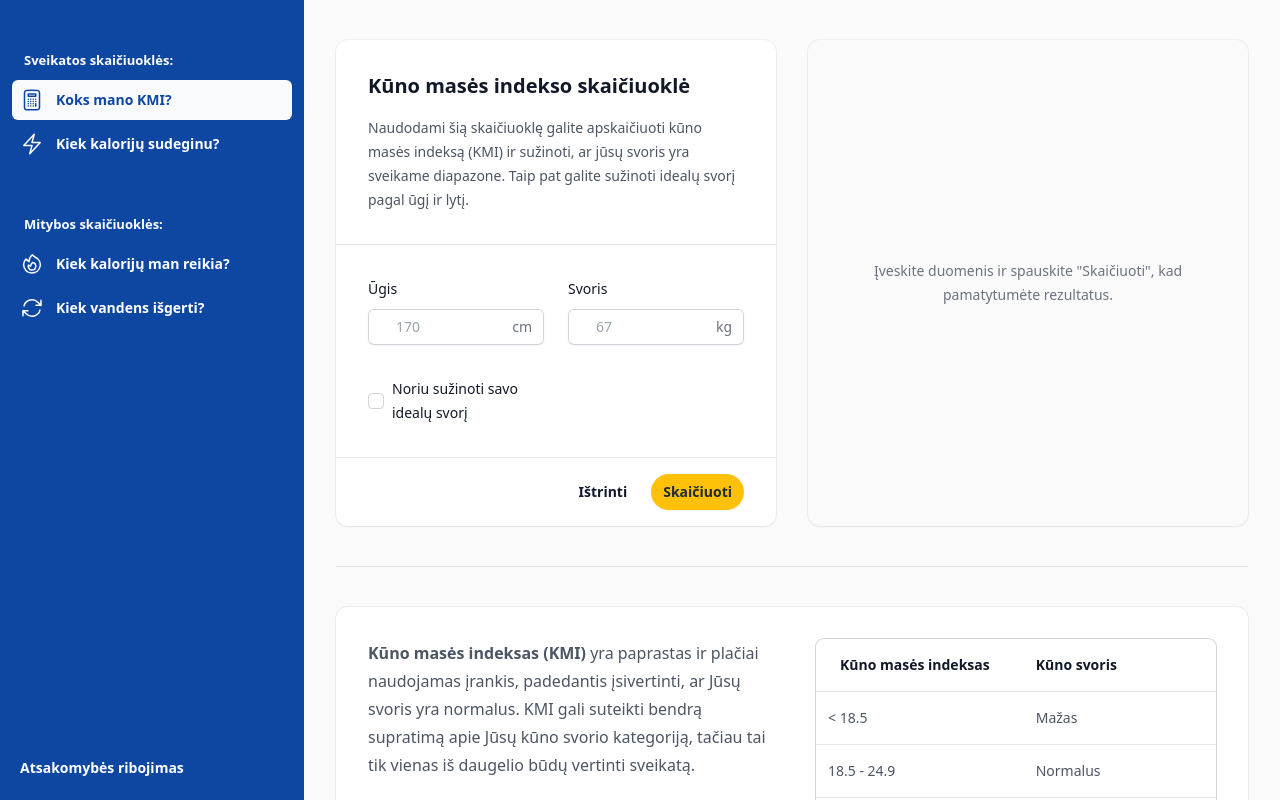
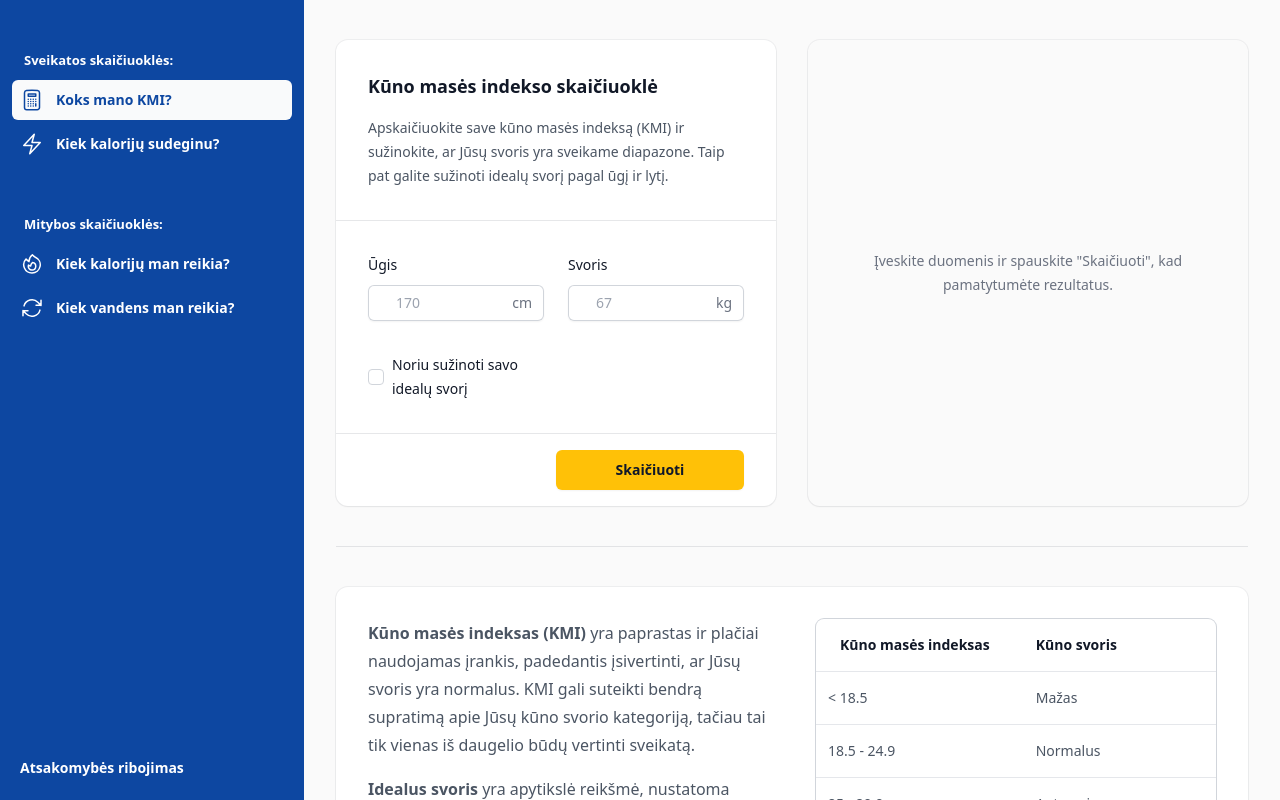
Before and after one commit to rutasip/kmiskaiciuokle.lt, a React (Vite) app: page / in a window 1280 px wide. Shown: the top 800 px of the page. Built offline with nearby package versions, Linux system fonts and the light colour scheme.

Commit message:
update buttons

```diff
--- a/src/App.jsx
+++ b/src/App.jsx
@@ -10,7 +10,7 @@ export default function App() {
   return (
     <div className="h-full antialiased">
       <Sidebar />
-      <main className='py-10 lg:pl-74'>
+      <main className='pt-0 md:pt-10 pb-10 lg:pl-74'>
         <div className="px-0 sm:px-6 lg:px-8 max-w-7xl">
           <Outlet />
         </div>
--- a/src/components/Sidebar.jsx
+++ b/src/components/Sidebar.jsx
@@ -19,12 +19,11 @@ const healthCalculatorsNavigation = [
   { name: "Koks mano KMI?", href: "/", icon: CalculatorIcon },
   { name: 'Kiek kalorijų sudeginu?', href: '/sudeginamos-kalorijos', icon: BoltIcon },
   // { name: 'Kiek miego?', href: '/miego-ciklai', icon: BoltIcon },
-  // { name: 'Kiek kalorijų man reikia?', href: '/makroelementai', icon: PuzzlePieceIcon },
 ];
 
 const nutritionCalculatorsNavigation = [
   { name: 'Kiek kalorijų man reikia?', href: '/kaloriju-norma', icon: FireIcon },
-  { name: 'Kiek vandens išgerti?', href: '/vandens-norma', icon: ArrowPathIcon },
+  { name: 'Kiek vandens man reikia?', href: '/vandens-norma', icon: ArrowPathIcon },
   // { name: 'Kiek miego?', href: '/miego-ciklai', icon: BoltIcon },
   // { name: 'Kiek kalorijų man reikia?', href: '/makroelementai', icon: PuzzlePieceIcon },
 ];
--- a/src/main.jsx
+++ b/src/main.jsx
@@ -6,7 +6,7 @@ import BodyMassIndexCalc from './pages/BodyMassIndexCalc';
 import BasalMetabolicRateCalc from './pages/BasalMetabolicRateCalc';
 import WaterIntakeCalculator from './pages/WaterIntakeCalculator';
 import CalorieBurnCalculator from './pages/CalorieBurnCalculator';
-// import SleepCalculator from './pages/SleepCalculator';
+import SleepCalculator from './pages/SleepCalculator';
 // import MacronutrientCalc from './pages/MacronutrientCalc';
 import Disclaimer from './pages/Disclaimer';
 import NotFound from './pages/NotFound';
@@ -20,7 +20,7 @@ ReactDOM.createRoot(document.getElementById('root')).render(
           <Route path="kaloriju-norma" element={<BasalMetabolicRateCalc />} />
           <Route path="vandens-norma" element={<WaterIntakeCalculator />} />
           <Route path="sudeginamos-kalorijos" element={<CalorieBurnCalculator />} />
-          {/* <Route path="miego-ciklai" element={<SleepCalculator />} /> */}
+          <Route path="miego-ciklai" element={<SleepCalculator />} />
           {/* <Route path="Makroelementai" element={<MacronutrientCalc />} /> */}
           <Route path="atsakomybes-ribojimas" element={<Disclaimer />} />
           <Route path="*" element={<NotFound />} />
--- a/src/pages/BasalMetabolicRateCalc.jsx
+++ b/src/pages/BasalMetabolicRateCalc.jsx
@@ -1,6 +1,6 @@
 import { useState, useRef, useEffect } from "react";
 import { RadioGroup } from "@headlessui/react";
-import { CheckCircleIcon } from "@heroicons/react/20/solid";
+import { CheckCircleIcon, ArrowLeftIcon } from "@heroicons/react/20/solid";
 import {
   ArrowDownCircleIcon,
   ArrowUpCircleIcon,
@@ -180,21 +180,6 @@ export default function BasalMetabolicRateCalc() {
     }, 1600);
   };
 
-  const handleReset = () => {
-    setAge("");
-    setHeight("");
-    setWeight("");
-    setGender("female");
-    setActivityLevel(activityLevels[1]);
-    setCalories(null);
-    setWeightLossCalories(null);
-    setWeightGainCalories(null);
-    setStep(1);
-    setWeightError("");
-    setHeightError("");
-    setAgeError("");
-  };
-
   useEffect(() => {
     if (showIcon && calories) {
       resultsRef.current?.scrollIntoView({ behavior: "smooth" });
@@ -210,7 +195,7 @@ export default function BasalMetabolicRateCalc() {
             className="h-fit w-full max-w-xl bg-white shadow-sm ring-1 ring-gray-900/5 sm:rounded-xl"
           >
             <div className="gap-x-6 border-b border-gray-900/10 p-8">
-              <h1 className="text-xl font-semibold leading-7 text-gray-900">
+              <h1 className="text-lg font-semibold leading-7 text-gray-900">
                 Kalorijų suvartojimo skaičiuoklė
               </h1>
               <h2 className="mt-4 text-sm leading-6 text-gray-600">
@@ -425,7 +410,7 @@ export default function BasalMetabolicRateCalc() {
             </div>
             <div
               className={classNames(
-                step === 2 ? "justify-between" : "justify-end",
+                step === 1 ? "justify-end" : "justify-between",
                 "flex items-center gap-x-6 border-t border-gray-900/10 px-8 py-4"
               )}
             >
@@ -433,26 +418,21 @@ export default function BasalMetabolicRateCalc() {
                 <button
                   type="button"
                   onClick={() => setStep(1)}
-                  className="text-sm font-semibold leading-6 text-gray-900"
+                  className="inline-flex items-center gap-x-2 text-sm font-semibold leading-6 text-gray-900"
                 >
+                  <ArrowLeftIcon
+                    className="-ml-0.5 h-5 w-5"
+                    aria-hidden="true"
+                  />
                   Atgal
                 </button>
               )}
-              <div className="flex gap-x-6">
-                <button
-                  type="button"
-                  onClick={handleReset}
-                  className="text-sm font-semibold leading-6 text-gray-900"
-                >
-                  Ištrinti
-                </button>
-                <button
-                  type="submit"
-                  className="rounded-full bg-amber-400 px-3 py-1.5 text-sm font-semibold text-slate-800 shadow-sm hover:bg-amber-500"
-                >
-                  {step === 1 ? "Toliau" : "Skaičiuoti"}
-                </button>
-              </div>
+              <button
+                type="submit"
+                className="w-1/2 rounded-md bg-amber-400 px-3 py-2 text-sm font-semibold text-slate-900 shadow-sm hover:bg-amber-500 focus-visible:outline focus-visible:outline-2 focus-visible:outline-offset-2 focus-visible:outline-amber-400"
+              >
+                {step === 1 ? "Toliau" : "Skaičiuoti"}
+              </button>
             </div>
           </form>
 
--- a/src/pages/BodyMassIndexCalc.jsx
+++ b/src/pages/BodyMassIndexCalc.jsx
@@ -213,23 +213,6 @@ export default function BodyMassIndexCalc() {
     return ((relativeBMI - minBMI) / (maxBMI - minBMI)) * 100;
   };
 
-  const handleReset = () => {
-    setWeight("");
-    setHeight("");
-    setBmi(null);
-    setCurrentCategory(null);
-    setShowIdealWeight(false);
-    setGender("");
-    setIdealWeight(null);
-    setWeightError("");
-    setHeightError("");
-    setGenderError("");
-
-    setCategories(
-      categoryList.map((category) => ({ ...category, isCurrent: false }))
-    );
-  };
-
   useEffect(() => {
     if (showIcon && bmi) {
       resultsRef.current?.scrollIntoView({ behavior: "smooth" });
@@ -245,13 +228,11 @@ export default function BodyMassIndexCalc() {
             className="w-full max-w-xl bg-white shadow-sm ring-1 ring-gray-900/5 sm:rounded-xl"
           >
             <div className="gap-x-6 border-b border-gray-900/10 p-8">
-              <h1 className="text-xl font-semibold leading-7 text-gray-900">
+              <h1 className="text-lg font-semibold leading-7 text-gray-900">
                 Kūno masės indekso skaičiuoklė
               </h1>
               <h2 className="mt-4 text-sm leading-6 text-gray-600">
-                Naudodami šią skaičiuoklę galite apskaičiuoti kūno masės indeksą
-                (KMI) ir sužinoti, ar jūsų svoris yra sveikame diapazone. Taip
-                pat galite sužinoti idealų svorį pagal ūgį ir lytį.
+                Apskaičiuokite save kūno masės indeksą (KMI) ir sužinokite, ar Jūsų svoris yra sveikame diapazone. Taip pat galite sužinoti idealų svorį pagal ūgį ir lytį.
               </h2>
             </div>
             <div className="p-8">
@@ -328,7 +309,7 @@ export default function BodyMassIndexCalc() {
                       type="checkbox"
                       checked={showIdealWeight}
                       onChange={(e) => setShowIdealWeight(e.target.checked)}
-                      className="h-4 w-4 rounded border-gray-300 text-indigo-600 focus:ring-indigo-600"
+                      className="h-4 w-4 rounded border-gray-300 text-gray-600 focus:ring-gray-600"
                     />
                     <label
                       htmlFor="showIdealWeight"
@@ -355,7 +336,7 @@ export default function BodyMassIndexCalc() {
                             value="female"
                             checked={gender === "female"}
                             onChange={(e) => setGender(e.target.value)}
-                            className="h-4 w-4 border-gray-300 text-indigo-600 focus:ring-indigo-600"
+                            className="h-4 w-4 border-gray-300 text-gray-600 focus:ring-gray-600"
                           />
                           <label
                             htmlFor="female"
@@ -392,17 +373,10 @@ export default function BodyMassIndexCalc() {
                 )}
               </div>
             </div>
-            <div className="flex items-center justify-end gap-x-6 border-t border-gray-900/10 py-4 px-8">
-              <button
-                type="button"
-                onClick={handleReset}
-                className="text-sm font-semibold leading-6 text-gray-900"
-              >
-                Ištrinti
-              </button>
+          <div className="flex items-center justify-end gap-x-6 border-t border-gray-900/10 py-4 px-8">
               <button
                 type="submit"
-                className="rounded-full bg-amber-400 px-3 py-1.5 text-sm font-semibold text-slate-800 shadow-sm hover:bg-amber-500"
+                className="w-1/2 rounded-md bg-amber-400 px-3 py-2 text-sm font-semibold text-slate-900 shadow-sm hover:bg-amber-500 focus-visible:outline focus-visible:outline-2 focus-visible:outline-offset-2 focus-visible:outline-amber-400"
               >
                 Skaičiuoti
               </button>
@@ -444,12 +418,12 @@ export default function BodyMassIndexCalc() {
                     <div className="col-span-1 flex items-center">
                       <p className="text-sm">Apskaičiuotas KMI:</p>
                     </div>
-                    <div className="col-span-1 flex text-gray-900">
+                    <div className="col-span-1 flex text-gray-700">
                       <p className="text-2xl font-bold">{bmi}</p>
                     </div>
 
                     <div className="col-span-1 flex">
-                      <p className="text-sm">Svorio kategorija:</p>
+                      <p className="text-sm text-gray-700">Svorio kategorija:</p>
                     </div>
                     <div className="col-span-1 flex">
                       <span className="font-semibold">
@@ -460,7 +434,7 @@ export default function BodyMassIndexCalc() {
                     {idealWeight && (
                       <>
                         <div className="col-span-1 flex">
-                          <p className="text-sm">Idealus svoris:</p>
+                          <p className="text-sm text-gray-700">Idealus svoris:</p>
                         </div>
                         <div className="col-span-1 flex">
                           <span className="font-semibold">
--- a/src/pages/CalorieBurnCalculator.jsx
+++ b/src/pages/CalorieBurnCalculator.jsx
@@ -111,15 +111,6 @@ export default function CalorieBurnCalculator() {
       resultsRef.current?.scrollIntoView({ behavior: "smooth" });
     }
   }, [showIcon, caloriesBurned]);
-
-  const handleReset = () => {
-    setSelectedActivity(activities[0].options[0]);
-    setWeight("");
-    setDuration("");
-    setCaloriesBurned(null);
-    setWeightError("");
-    setDurationError("");
-  };
 
   return (
     <div className="space-y-10 divide-y divide-gray-900/10">
@@ -290,15 +281,8 @@ export default function CalorieBurnCalculator() {
 
           <div className="flex items-center justify-end gap-x-6 border-t border-gray-900/10 px-8 py-4">
             <button
-              type="button"
-              onClick={handleReset}
-              className="text-sm font-semibold leading-6 text-gray-900"
-            >
-              Ištrinti
-            </button>
-            <button
               type="submit"
-              className="rounded-full bg-amber-400 px-3 py-1.5 text-sm font-semibold text-slate-800 shadow-sm hover:bg-amber-500"
+              className="w-1/2 rounded-md bg-amber-400 px-3 py-2 text-sm font-semibold text-slate-900 shadow-sm hover:bg-amber-500 focus-visible:outline focus-visible:outline-2 focus-visible:outline-offset-2 focus-visible:outline-amber-400"
             >
               Skaičiuoti
             </button>
--- a/src/pages/MacronutrientCalc.jsx
+++ b/src/pages/MacronutrientCalc.jsx
@@ -470,7 +470,7 @@ export default function MacronutrientCalc() {
             </button>
             <button
               type="submit"
-              className="rounded-md bg-indigo-50 px-2.5 py-1.5 text-sm font-semibold text-navy-blue shadow-sm hover:bg-indigo-100"
+              className="rounded-md bg-amber-400 px-3 py-2 text-sm font-semibold text-slate-900 shadow-sm hover:bg-amber-500 focus-visible:outline focus-visible:outline-2 focus-visible:outline-offset-2 focus-visible:outline-amber-400"
             >
               {step === 1 ? "Toliau" : "Skaičiuoti"}
             </button>
--- a/src/pages/WaterIntakeCalculator.jsx
+++ b/src/pages/WaterIntakeCalculator.jsx
@@ -1,6 +1,6 @@
 import { useState, useRef, useEffect } from "react";
 import { RadioGroup } from "@headlessui/react";
-import { CheckCircleIcon } from "@heroicons/react/20/solid";
+import { CheckCircleIcon, ArrowLeftIcon} from "@heroicons/react/20/solid";
 
 function classNames(...classes) {
   return classes.filter(Boolean).join(" ");
@@ -167,23 +167,6 @@ export default function WaterIntakeCalculator() {
     setTimeout(() => {
       setShowIcon(false);
     }, 1600);
-  };
-
-  const handleReset = () => {
-    setStep(1);
-    setAge("");
-    setGender("female");
-    setHeight("");
-    setWeight("");
-    setExerciseHours(0);
-    setClimate(climates[0]);
-    setTotalIntake(null);
-    setBMR(null);
-    setTDEE(null);
-    setClimateAdjustment(null);
-    setWeightError("");
-    setHeightError("");
-    setAgeError("");
   };
 
   useEffect(() => {
@@ -420,7 +403,7 @@ export default function WaterIntakeCalculator() {
           </div>
           <div
             className={classNames(
-              step === 2 ? "justify-between" : "justify-end",
+              step === 1 ? "justify-end" : "justify-between",
               "flex items-center gap-x-6 border-t border-gray-900/10 px-8 py-4"
             )}
           >
@@ -428,26 +411,21 @@ export default function WaterIntakeCalculator() {
               <button
                 type="button"
                 onClick={() => setStep(1)}
-                className="text-sm font-semibold leading-6 text-gray-900"
+                className="inline-flex items-center gap-x-2 text-sm font-semibold leading-6 text-gray-900"
               >
+                <ArrowLeftIcon
+                    className="-ml-0.5 h-5 w-5"
+                    aria-hidden="true"
+                  />
                 Atgal
               </button>
             )}
-            <div className="flex gap-x-6">
-              <button
-                type="button"
-                onClick={handleReset}
-                className="text-sm font-semibold leading-6 text-gray-900"
-              >
-                Ištrinti
-              </button>
-              <button
-                type="submit"
-                className="rounded-full bg-amber-400 px-3 py-1.5 text-sm font-semibold text-slate-800 shadow-sm hover:bg-amber-500"
-              >
-                {step === 1 ? "Toliau" : "Skaičiuoti"}
-              </button>
-            </div>
+            <button
+              type="submit"
+              className="w-1/2 rounded-md bg-amber-400 px-3 py-2 text-sm font-semibold text-slate-900 shadow-sm hover:bg-amber-500 focus-visible:outline focus-visible:outline-2 focus-visible:outline-offset-2 focus-visible:outline-amber-400"
+            >
+              {step === 1 ? "Toliau" : "Skaičiuoti"}
+            </button>
           </div>
         </form>
 
```
